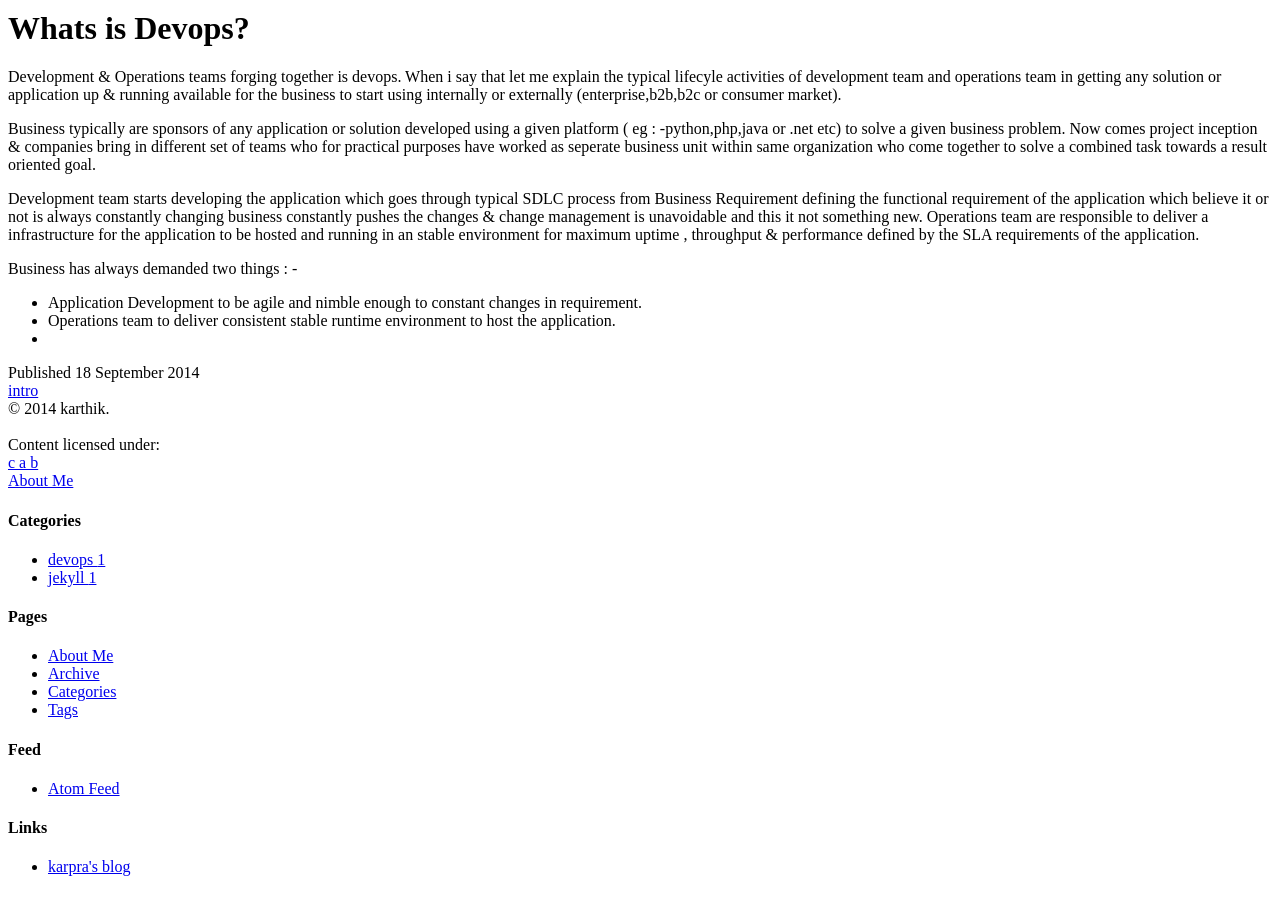
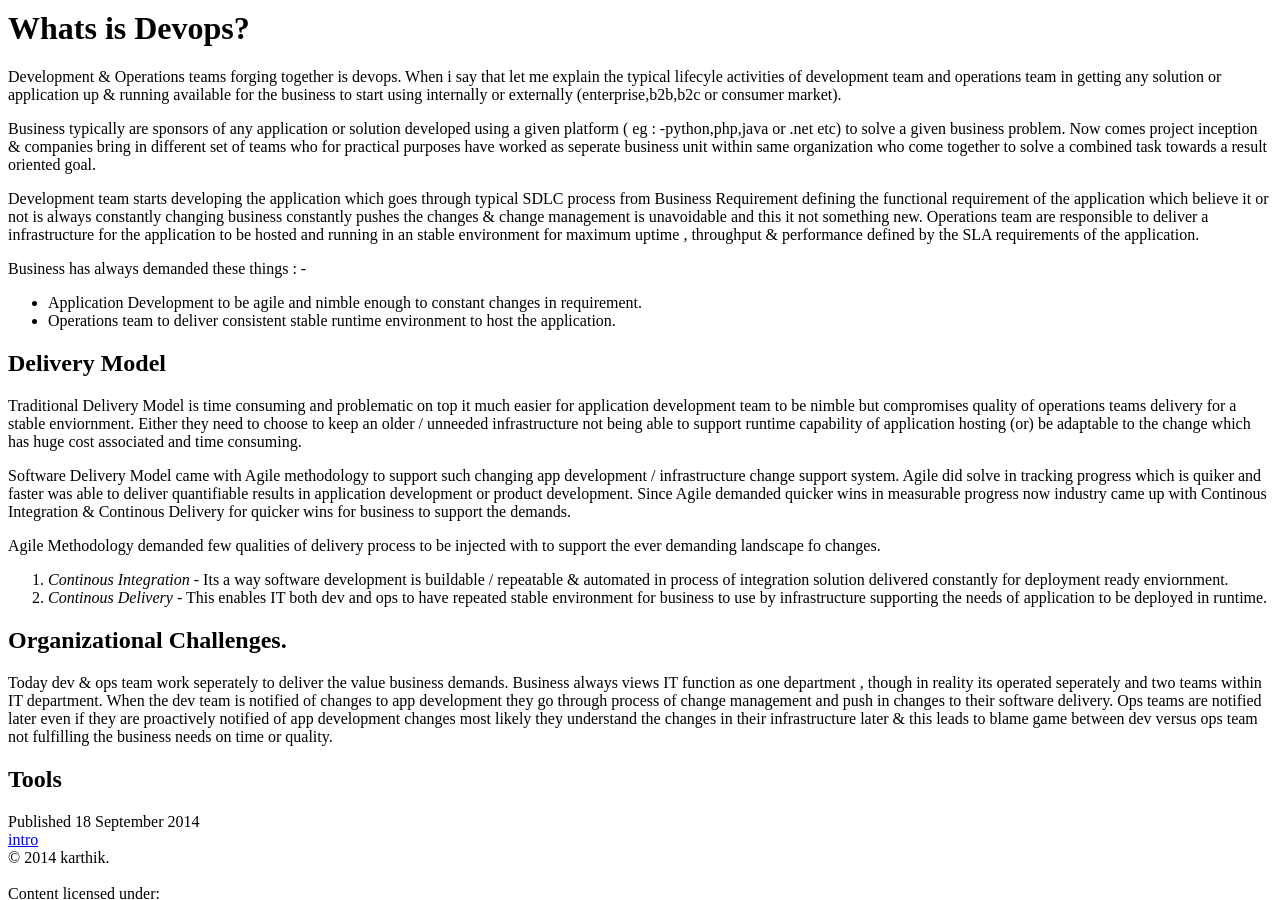
Before and after one commit to karpra/karpra.github.io, a Jekyll site: the page built from _posts/2014-9-18-introduction to devops.md, in a window 1280 px wide and 900 px high, scrolled down 210 px. Built offline with Jekyll 4.4.1, drawn with Linux system fonts in a browser that asks for light colours; nearby versions of some CDN libraries; library files that are not in the unit come from our copies.

Commit message:
Update 2014-9-18-introduction to devops.md

```diff
--- a/_posts/2014-9-18-introduction to devops.md
+++ b/_posts/2014-9-18-introduction to devops.md
@@ -20,8 +20,27 @@ Development team starts developing the application which goes through typical SD
 defining the functional requirement of the application which believe it or not is always constantly changing business
 constantly pushes the changes & change management is unavoidable and this it not something new. Operations team are responsible to deliver a infrastructure for the application to be hosted and running in an stable environment for maximum uptime , throughput & performance defined by the SLA requirements of the application.
 
-Business has always demanded two things : -
+Business has always demanded these things : -
 
 *   Application Development to be agile and nimble enough to constant changes in requirement.
 *   Operations team to deliver consistent stable runtime environment to host the application.
-*
+
+## Delivery Model
+
+Traditional Delivery Model is time consuming and problematic on top it much easier for application development team to be nimble
+but compromises quality of operations teams delivery for a stable enviornment. Either they need to choose to keep an older / unneeded infrastructure not being able to support runtime capability of application hosting (or) be adaptable to the change which has huge cost associated and time consuming.
+
+Software Delivery Model came with Agile methodology to support such changing app development / infrastructure change support system. Agile did solve in tracking progress which is quiker and faster was able to deliver quantifiable results in application development or product development. Since Agile demanded quicker wins in measurable progress now industry came up with Continous Integration & Continous Delivery for quicker wins for business to support the demands.
+
+
+Agile Methodology demanded few qualities of delivery process to be injected with to support the ever demanding landscape fo changes.
+
+1. *Continous Integration* - Its a way software development is buildable / repeatable & automated in process of integration solution delivered constantly for deployment ready enviornment.
+2. *Continous Delivery* - This enables IT both dev and ops to have repeated stable environment for business to use by infrastructure supporting the needs of application to be deployed in runtime.
+
+## Organizational Challenges.
+
+Today dev & ops team work seperately to deliver the value business demands. Business always views IT function as one department , though in reality its operated seperately and two teams within IT department. When the dev team is notified of changes to app development they go through process of change management and push in changes to their software delivery. Ops teams are notified later even if they are proactively notified of app development changes most likely they understand the changes in their infrastructure later & this leads to blame game between dev versus ops team not fulfilling the business needs on time or quality.
+
+
+## Tools
```
